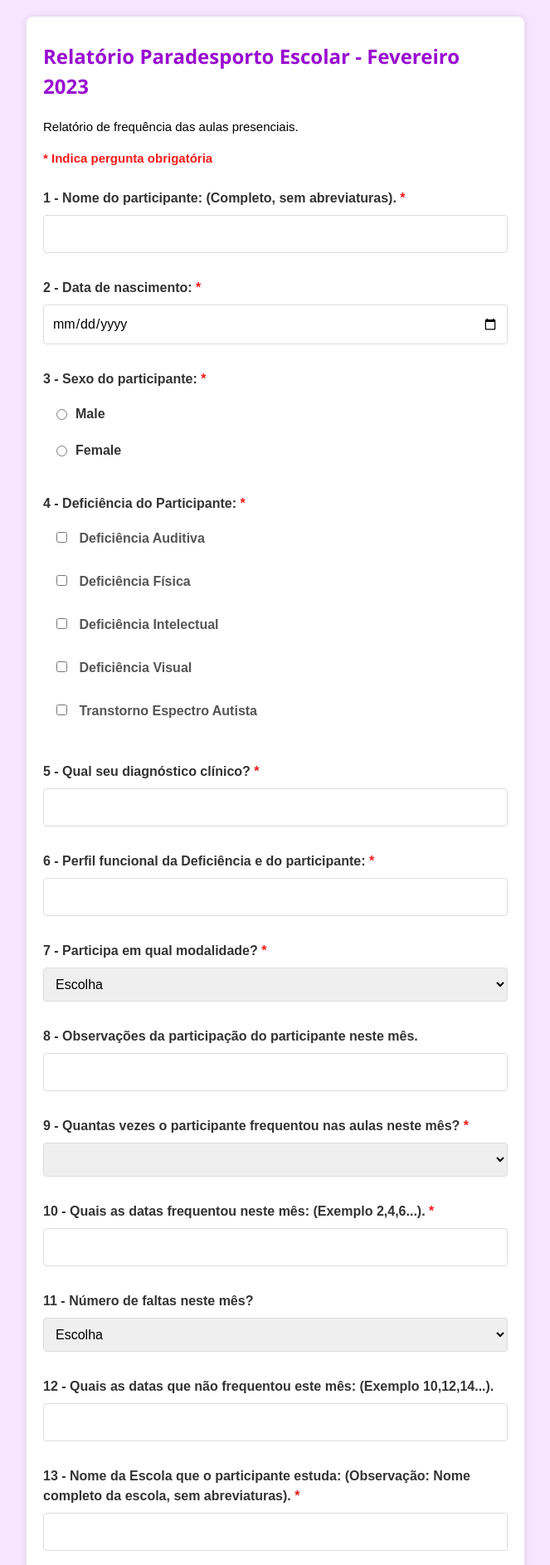
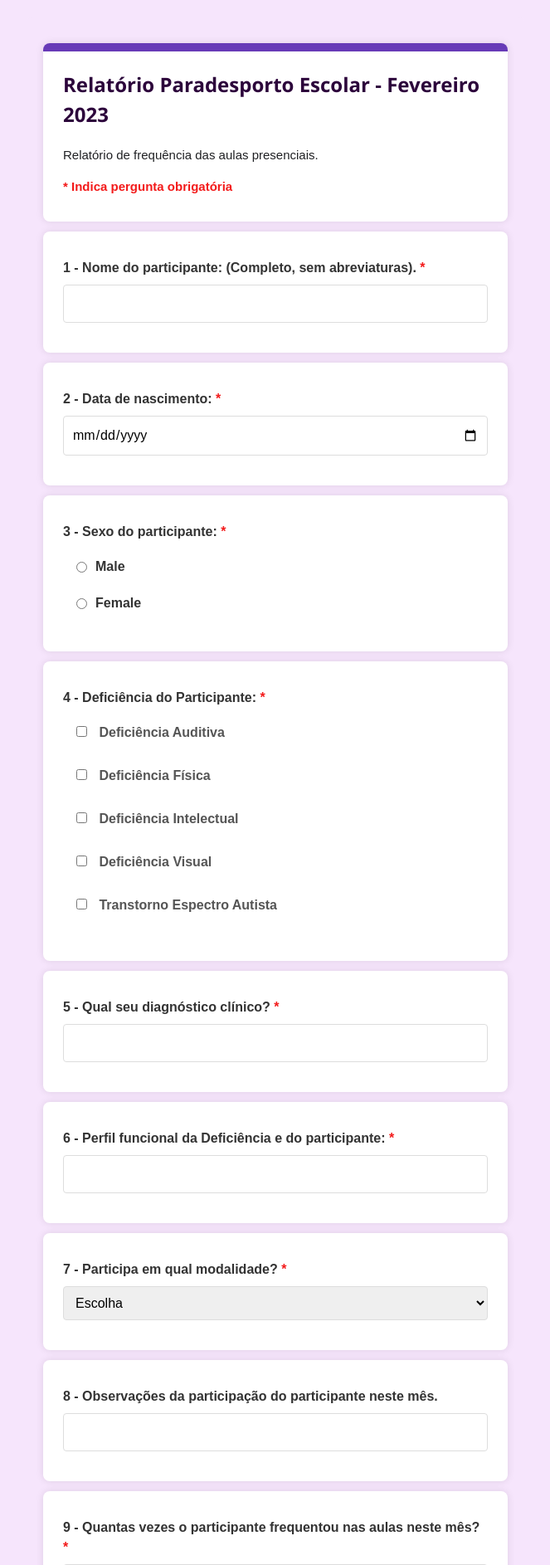
Before and after one commit to LyanRodrigues/Forms, a Django app: page /googleformsintegration/form/ in a window 1280 px wide. Shown: the top 1886 px of the page at 83% size, without its empty margins (308-971 px from the left). Run offline with Django 4.2, Linux system fonts and the light colour scheme; some libraries are stand-ins or nearby versions.

Commit message:
Add files via upload

```diff
--- a/forms/webserver/googleformsintegration/forms.py
+++ b/forms/webserver/googleformsintegration/forms.py
@@ -7,6 +7,7 @@
     PARTICIPANT_DISABILITY_CHOICES = [(str(disability.id), disability.name) for disability in Disability.objects.all()]
 
     ATTENDANCE_CHOICES = [
+        ('', 'Escolha'),
         (0, 'Não frequentou o mês todo'),
         *[(i, str(i)) for i in range(1, 26)],
     ]
@@ -100,7 +101,7 @@
     )
 
     attended_dates = forms.CharField(
-        required=False,
+        required=True,
         label='10 - Quais as datas frequentou neste mês: (Exemplo 2,4,6...).'
     )
 
--- a/forms/webserver/googleformsintegration/templates/form.html
+++ b/forms/webserver/googleformsintegration/templates/form.html
@@ -21,10 +21,9 @@
         }
 
         .container {
-                background-color: #ffffff;
+            background-color: #f6e5fc;
             padding: 20px;
             border-radius: 8px;
-                box-shadow: 0 0 10px rgba(0, 0, 0, 0.1);
             width: 90%;
             max-width: 600px;
             text-align: left;
@@ -32,7 +31,7 @@
         }
 
         h1 {
-                color: #980ccf;
+            color: #2c043b;
             margin-bottom: 20px;
             font-size: 24px;
             font-weight: bold;
@@ -81,7 +80,7 @@
         }
 
         .w3-btn {
-                background-color: #3177e7;
+            background-color: rgb(103, 58, 183);
             color: #ffffff;
             padding: 10px 15px;
             border: none;
@@ -94,13 +93,13 @@
         }
 
         .w3-btn:hover {
-                background-color: #2a62bb;
+            background-color: rgb(184, 143, 255);
         }
 
         .clear-btn {
             background-color: #fff;
-                color: #4285f4;
-                border: 1px solid #4285f4;
+            color: rgb(103, 58, 183);
+            border: 1px solid rgb(103, 58, 183);
             padding: 10px 15px;
             border-radius: 4px;
             cursor: pointer;
@@ -110,7 +109,7 @@
         }
 
         .clear-btn:hover {
-                background-color: #f1f1f1;
+            background-color: rgb(158, 103, 255);
         }
 
         .errorlist {
@@ -154,33 +153,72 @@
         input[type="radio"]:checked+label {
             color: #4285f4;
         }
+
+        section {
+            background-color: rgb(255, 255, 255);
+            border-color: rgb(218, 220, 224);
+            border-radius: 8px;
+            border-width: 1px;
+            color: rgb(32, 33, 36);
+            margin-top: 12px;
+            margin-bottom: 12px;
+            padding-bottom: 16px;
+            padding-left: 24px;
+            padding-right: 24px;
+            padding-top: 22px;
+            box-shadow: 0 0 10px rgba(0, 0, 0, 0.1);
+            position: relative;
+        }
+
+        .linha {
+            background-color: rgb(103, 58, 183);
+            height: 10px;
+            width: 100%;
+            position: absolute;
+            top: 0;
+            left: 0;
+            border-top-left-radius: 8px;
+            border-top-right-radius: 8px;
+            transform: translateY(-50%);
+        }
+        .error-border {
+    border-color: red !important;
+}
     </style>
 </head>
 
 <body>
     <div class="container">
+        <section>
+            <ul class="linha"></ul>
             <h1>Relatório Paradesporto Escolar - Fevereiro 2023</h1>
             <ul>Relatório de frequência das aulas presenciais. <br></ul>
             <ul>
                 <span>* Indica pergunta obrigatória</span>
             </ul>
+        </section>
+
 
         <form method="post" class="needs-validation" novalidate id="reportForm">
             {% csrf_token %}
 
-            <label for="{{ form.participant_name.id_for_label }}">1 - Nome do participante: (Completo, sem
-                abreviaturas).
+            <section id="linha1">
+                <label for="{{ form.participant_name.id_for_label }}">1 - Nome do participante: (Completo, sem abreviaturas).
                     <span>*</span>
                 </label>
-            <input type="text" class="w3-input" id="{{ form.participant_name.id_for_label }}"
-                name="{{ form.participant_name.name }}" required>
+                <input type="text" class="w3-input" id="nome"
+                    name="{{ form.participant_name.name }}" required onblur="troca('nome', 'linha1')">
+            </section>
 
+            <section>
                 <label for="{{ form.birth_date.id_for_label }}">2 - Data de nascimento:
                     <span>*</span>
                 </label>
                 <input type="date" name="{{ form.birth_date.name }}" id="{{ form.birth_date.id }}"
                     value="{{ form.birth_date.value }}" class="w3-input">
+            </section>
 
+            <section>
                 <label>3 - Sexo do participante: <span>*</span></label>
                 <div class="radio-group w3-container">
                     {% for radio in form.gender %}
@@ -190,76 +228,104 @@
                     </label>
                     {% endfor %}
                 </div>
+            </section>
 
-            <div class="form-group">
+            <section>
                 <label>4 - Deficiência do Participante: <span>*</span></label>
                 <div class="checkbox-group w3-container">
                     {% for disability in form.participant_disability %}
                     <div class="form-check">
                         {{ disability }}
-
                     </div>
                     {% endfor %}
                 </div>
-            </div>
+            </section>
+
+            <section>
                 <label for="{{ form.clinical_diagnosis.id_for_label }}">5 - Qual seu diagnóstico clínico?
                     <span>*</span>
                 </label>
                 {{ form.clinical_diagnosis }}
+            </section>
 
+            <section>
                 <label for="{{ form.functional_profile.id_for_label }}">6 - Perfil funcional da Deficiência e do
                     participante:
                     <span>*</span>
                 </label>
                 {{ form.functional_profile }}
+            </section>
 
+            <section>
                 <label for="{{ form.participation_modalities.id_for_label }}">7 - Participa em qual modalidade?
                     <span>*</span>
                 </label>
                 {{ form.participation_modalities }}
+            </section>
 
+            <section>
                 <label for="{{ form.participation_observations.id_for_label }}">8 - Observações da participação do
                     participante neste mês.</label>
                 {{ form.participation_observations }}
+            </section>
 
-            <label for="{{ form.attendance_frequency.id_for_label }}">9 - Quantas vezes o participante frequentou nas
+            <section>
+                <label for="{{ form.attendance_frequency.id_for_label }}">9 - Quantas vezes o participante frequentou
+                    nas
                     aulas neste mês?
                     <span>*</span>
                 </label>
                 {{ form.attendance_frequency }}
+            </section>
 
+            <section>
                 <label for="{{ form.attended_dates.id_for_label }}">10 - Quais as datas frequentou neste mês: (Exemplo
                     2,4,6...).
                     <span>*</span>
                 </label>
                 {{ form.attended_dates }}
+            </section>
 
+            <section>
                 <label for="{{ form.absences_count.id_for_label }}">11 - Número de faltas neste mês?</label>
                 {{ form.absences_count }}
+            </section>
 
-            <label for="{{ form.absent_dates.id_for_label }}">12 - Quais as datas que não frequentou este mês: (Exemplo
+            <section>
+                <label for="{{ form.absent_dates.id_for_label }}">12 - Quais as datas que não frequentou este mês:
+                    (Exemplo
                     10,12,14...).</label>
                 {{ form.absent_dates }}
+            </section>
 
-            <label for="{{ form.school_name.id_for_label }}">13 - Nome da Escola que o participante estuda: (Observação:
+            <section>
+                <label for="{{ form.school_name.id_for_label }}">13 - Nome da Escola que o participante estuda:
+                    (Observação:
                     Nome completo da escola, sem abreviaturas). <span>*</span></label>
                 {{ form.school_name }}
+            </section>
 
+            <section>
                 <label for="{{ form.additional_observations.id_for_label }}">14 - Observações:</label>
                 {{ form.additional_observations }}
+            </section>
 
+            <section>
                 <label for="{{ form.dropout_list.id_for_label }}">15 - Listar participante desistente:</label>
                 {{ form.dropout_list }}
+            </section>
 
+            <section>
                 <label for="{{ form.dropout_reason.id_for_label }}">16 - Motivo da desistência:</label>
                 {{ form.dropout_reason }}
+            </section>
 
+            <section>
                 <label for="{{ form.responding_teacher_name.id_for_label }}">17 - Nome do professor que respondeu.
                     <span>*</span>
                 </label>
                 {{ form.responding_teacher_name }}
-
-            <!-- Add other form fields as needed -->
+            </section>
 
             <button type="submit" class="w3-btn">Submit</button>{% if form.errors %}
             <button type="button" class="clear-btn" onclick="clearForm()">Clear Form</button>
@@ -293,7 +359,46 @@
 
     <script>
         document.addEventListener("DOMContentLoaded", function () {
-    const requiredFields = document.querySelectorAll('[required]');
+            const form = document.getElementById('reportForm');
+            const requiredFields = form.querySelectorAll('[required]');
+
+            form.addEventListener('submit', function (event) {
+                let isFormValid = true;
+
+                // Check if any required field is empty
+                requiredFields.forEach((field) => {
+                    let isEmpty = false;
+
+                    if (field.type === 'checkbox' || field.type === 'radio') {
+                        // For checkboxes and radio buttons, check if any in the group is checked
+                        const group = document.getElementsByName(field.name);
+                        isEmpty = !Array.from(group).some((radio) => radio.checked);
+                    } else {
+                        isEmpty = field.value.trim() === '';
+                    }
+
+                    if (isEmpty) {
+                        isFormValid = false;
+                        field.style.border = '1px solid #d93025';
+
+                        // Display error message for required fields
+                        const errorMessage = document.createElement('div');
+                        errorMessage.className = 'errorlist';
+                        errorMessage.innerText = 'Fill all required fields';
+
+                        // Check if an error message already exists
+                        const existingError = field.parentElement.querySelector('.errorlist');
+                        if (!existingError) {
+                            field.parentElement.appendChild(errorMessage);
+                        }
+                    }
+                });
+
+                // Prevent form submission if any required field is empty
+                if (!isFormValid) {
+                    event.preventDefault();
+                }
+            });
 
             requiredFields.forEach((field) => {
                 field.addEventListener('blur', () => {
@@ -303,8 +408,8 @@
 
                     field.style.border = isEmpty ? '1px solid #d93025' : '1px solid #ddd';
 
-            // Display error message for required fields
-            if (isEmpty) {
+                    // Display error message for required fields (except radios)
+                    if (isEmpty && field.type !== 'radio') {
                         const errorMessage = document.createElement('div');
                         errorMessage.className = 'errorlist';
                         errorMessage.innerText = 'Field required';
@@ -335,8 +440,17 @@
         function clearForm() {
             const form = document.getElementById('reportForm');
             const inputs = form.querySelectorAll('input, select, textarea');
+            let isFormEmpty = true;
 
-        // Display confirmation dialog
+            // Check if any input has a value
+            inputs.forEach((input) => {
+                if (input.type !== 'submit' && input.type !== 'button' && (input.value || input.checked)) {
+                    isFormEmpty = false;
+                }
+            });
+
+            // Display confirmation dialog if the form is not already empty
+            if (!isFormEmpty) {
                 const isConfirmed = confirm("Are you sure you want to clear the form?");
 
                 if (isConfirmed) {
@@ -347,6 +461,9 @@
                             input.style.border = '1px solid #ddd';
                         }
                     });
+                }
+            } else {
+                alert("The form is already cleared.");
             }
         }
 
@@ -372,6 +489,25 @@
             e.preventDefault();
             e.returnValue = '';
         });
+
+        function troca(targetId, borderColorChangeId) {
+    var targetElement = document.getElementById(targetId);
+    var borderColorChangeElement = document.getElementById(borderColorChangeId);
+
+    if (targetElement && borderColorChangeElement) {
+        if (targetElement.value.trim() === '') {
+            // If the input is empty, set both the input and section border color to red
+            targetElement.style.border = '1px solid red';
+            borderColorChangeElement.style.borderColor = 'red';
+        } else {
+            // If the input is not empty, reset both the input and section border color
+            targetElement.style.border = '1px solid #ddd'; // Default color
+            borderColorChangeElement.style.borderColor = ''; // Empty string resets it to default
+        }
+    }
+}
+
+
     </script>
 
     <!-- ... (remaining code) ... -->
```
Also changed, not shown: dicasDeFunções.txt (added, +99 -0 lines). Lines whose indentation alone changed are shown as unchanged.
